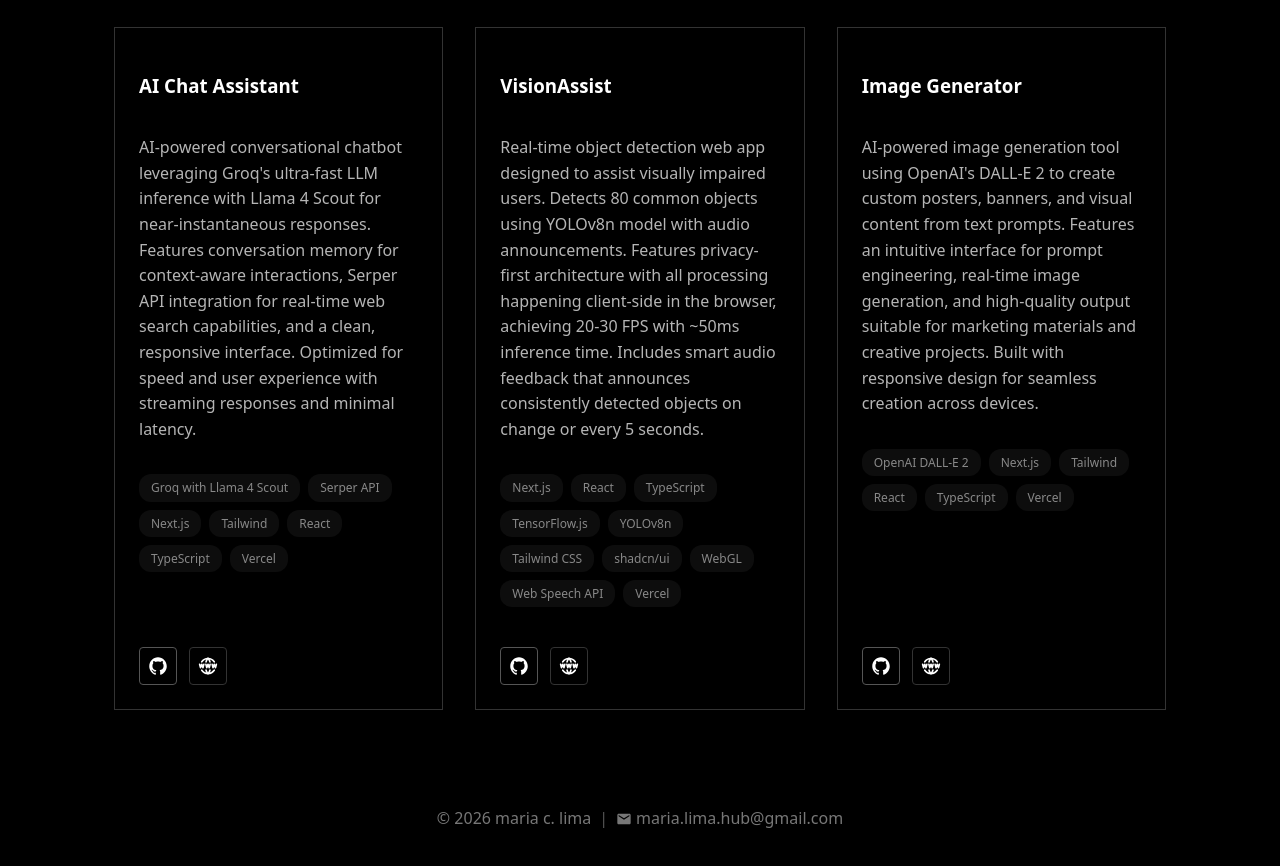
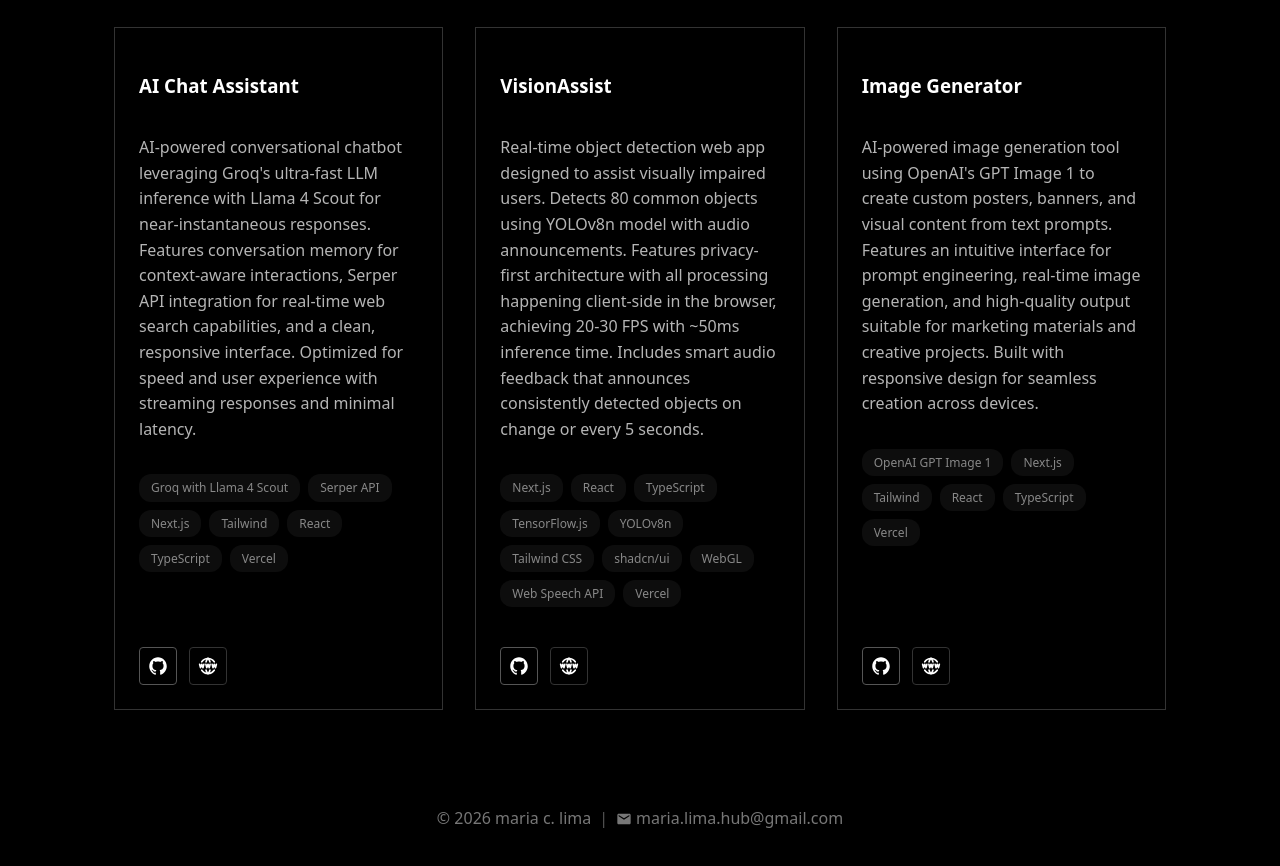
Before and after one commit to mclima/mariaclima.ai, a Next.js app: page / in a window 1280 px wide. Shown: the part 2020-2886 px from the top of the page. Built offline with nearby package versions, Linux system fonts and the light colour scheme.

Commit message:
update image generator app to use OpenAI GPT Image 1

```diff
--- a/src/components/Projects.jsx
+++ b/src/components/Projects.jsx
@@ -77,8 +77,8 @@ const projects = [
   {
     title: "Image Generator",
     description:
-      "AI-powered image generation tool using OpenAI's DALL-E 2 to create custom posters, banners, and visual content from text prompts. Features an intuitive interface for prompt engineering, real-time image generation, and high-quality output suitable for marketing materials and creative projects. Built with responsive design for seamless creation across devices.",
-    tech: ["OpenAI DALL-E 2", "Next.js", "Tailwind", "React", "TypeScript", "Vercel"],
+      "AI-powered image generation tool using OpenAI's GPT Image 1 to create custom posters, banners, and visual content from text prompts. Features an intuitive interface for prompt engineering, real-time image generation, and high-quality output suitable for marketing materials and creative projects. Built with responsive design for seamless creation across devices.",
+    tech: ["OpenAI GPT Image 1", "Next.js", "Tailwind", "React", "TypeScript", "Vercel"],
     githubLink: 'https://github.com/mclima/generative-ai/tree/main/image-generator',
     liveLink: 'https://images.mariaclima.ai',
   },
```
